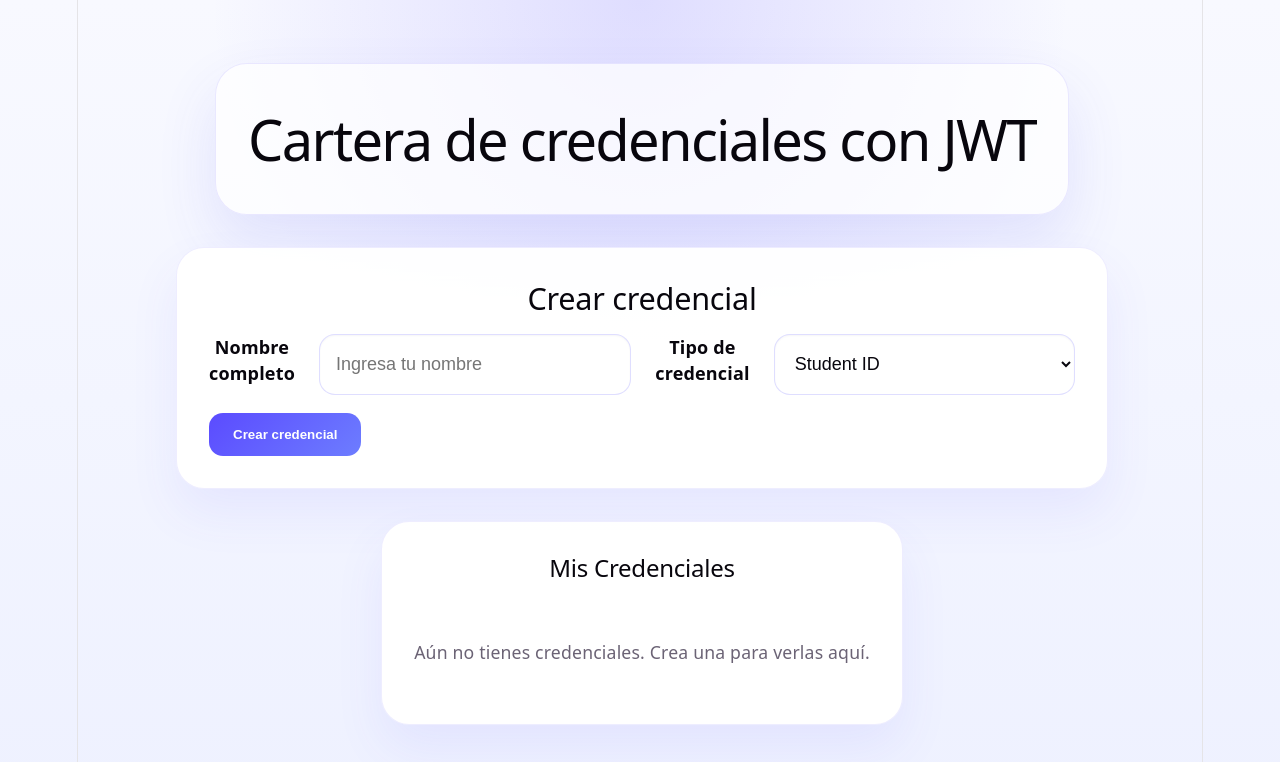
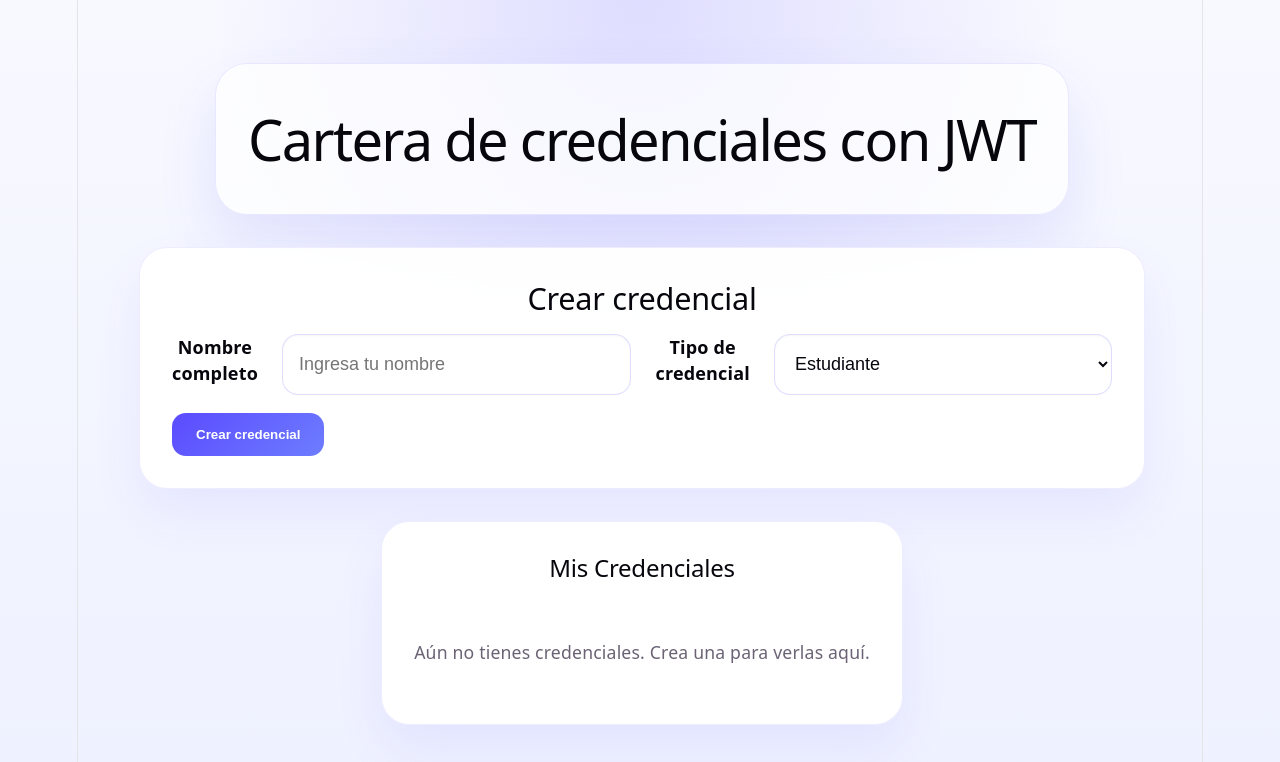
Before and after one commit to JuananA1000/CarteraJWT, a React (Vite) app: page / in a window 1280 px wide. Shown: the top 762 px of the page. Built offline with nearby package versions, Linux system fonts and the light colour scheme.

Commit message:
FIX: Tipos de credenciales en castellano

```diff
--- a/src/components/CredentialForm.jsx
+++ b/src/components/CredentialForm.jsx
@@ -35,9 +35,9 @@ export default function CredentialForm({ onCreate }) {
 
         <label className='form-label'>Tipo de credencial</label>
         <select className='form-control' value={type} onChange={(e) => setType(e.target.value)}>
-          <option value='student'>Student ID</option>
-          <option value='gym'>Gym Membership</option>
-          <option value='employee'>Employee Badge</option>
+          <option value='student'>Estudiante</option>
+          <option value='gym'>Membresía de Gimnasio</option>
+          <option value='employee'>Identificación de Empleado</option>
         </select>
       </div>
 
```
